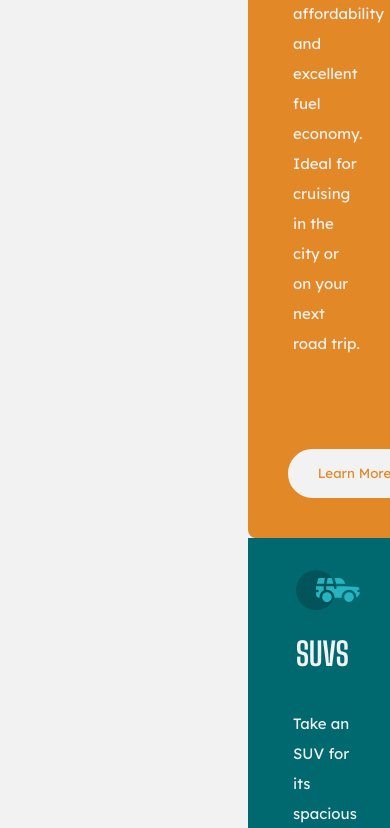
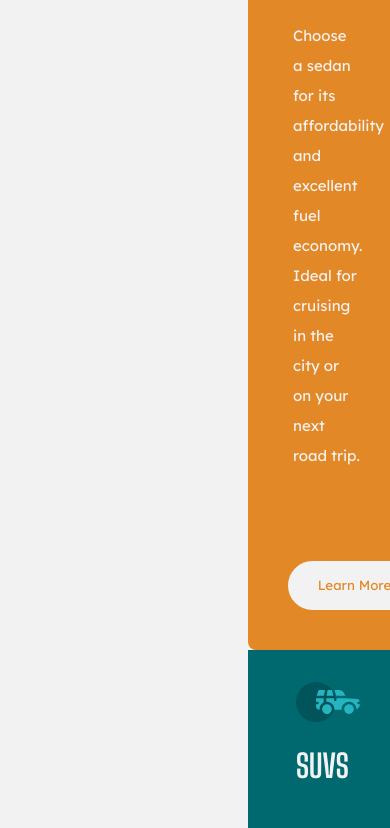
Before and after one commit to weiyuanlee-if/3-Cards-Challenge.io, a plain HTML site: page dist/index.html in a window 390 px wide. Shown: the part 391-1219 px from the top of the page. Drawn offline with nearby package versions, Linux system fonts and the light colour scheme; files that its build step writes are made by us from their sources.

Commit message:
i think im done with this even tho theres issues ah

```diff
--- a/dist/scss/main.scss
+++ b/dist/scss/main.scss
@@ -5,6 +5,8 @@ $screen-xs-max: 320px; // Tiny phones
 $screen-sm-max: 481px; // Small tablets and large smartphones (landscape view)
 $screen-md-max: 641px; // Small tablets (portrait view)
 $screen-lg-max: 961px;
+$screen-xl-max: 1025px;
+$screen-xxl-min: 1200px;
 
 @mixin xs {
     @media screen and (max-width: #{$screen-xs-max}) {
@@ -25,8 +27,21 @@ $screen-lg-max: 961px;
         @content;
     }
 }
+
 @mixin lg {
     @media screen and (max-width: #{$screen-lg-max}) {
+        @content;
+    }
+}
+
+@mixin xl {
+    @media screen and (max-width: #{$screen-xl-max}) {
+        @content;
+    }
+}
+
+@mixin xxl {
+    @media screen and (min-width: #{$screen-xxl-min}) {
         @content;
     }
 }
@@ -94,7 +109,7 @@ body {
 
     @include xs {
 
-        margin: 8em 15em 0 15em;
+        margin: 15em 15em 15em 15em;
         display: flex;
         flex-direction: column;
         justify-content: center;
@@ -104,7 +119,7 @@ body {
 
     @include sm {
 
-        margin: 8em 15em 0 15em;
+        margin: 15em 15em 15em 15em;
         display: flex;
         flex-direction: column;
         justify-content: center;
@@ -114,7 +129,7 @@ body {
 
     @include md {
 
-        margin: 8em 15em 0 15em;
+        margin: 15em 15em 15em 15em;
         display: flex;
         flex-direction: column;
         justify-content: center;
@@ -124,13 +139,29 @@ body {
 
     @include lg {
 
-        margin: 8em 15em 0 15em;
+        margin: 15em 15em 15em 15em;
         display: flex;
         flex-direction: column;
         justify-content: center;
         width: 50%;
 
     }
+
+    @include xl {
+        margin: 15em 15em 15em 15em;
+        display: flex;
+        flex-direction: column;
+        justify-content: center;
+        width: 50%;
+    }
+    @include xxl {
+        margin: 8em 15em 0 15em;
+        display: flex;
+        flex-direction: row;
+        justify-content: center;
+
+    }
+
 }
 
 #sedan-card {
```
Also changed, not shown: dist/css/main.css (+37 -4 lines), 1 other file.
